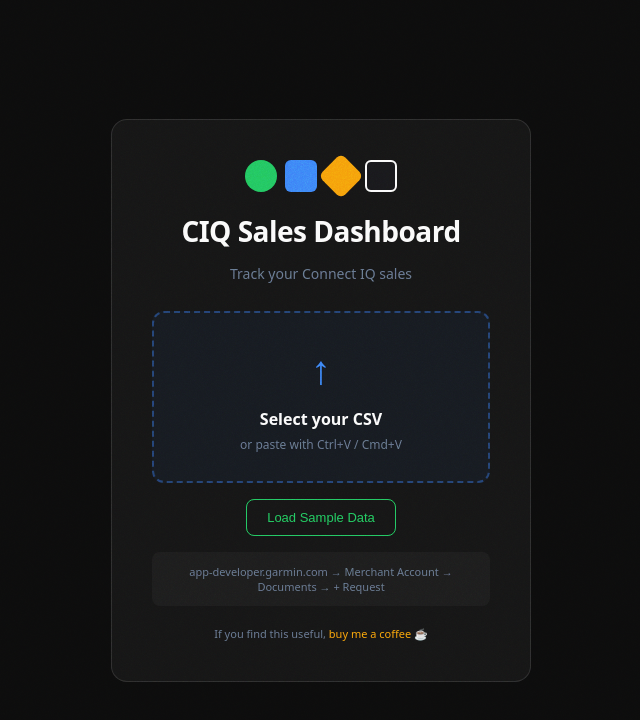
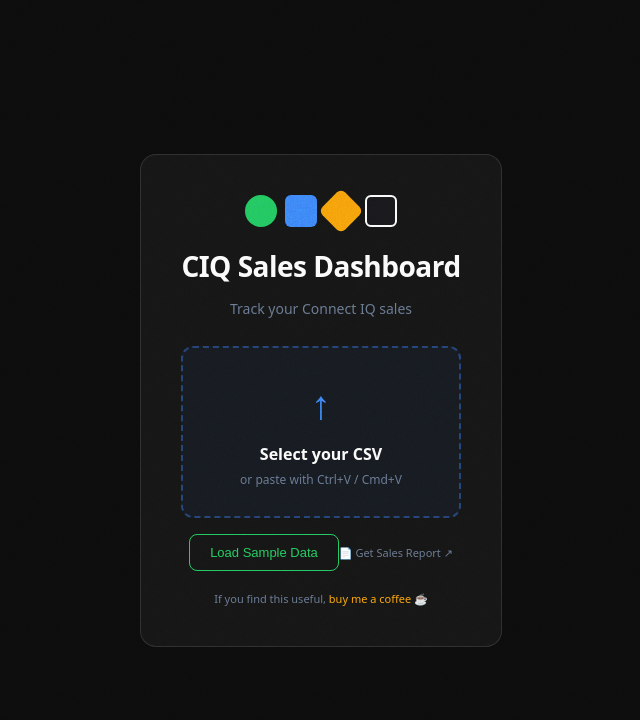
Before and after one commit to cdphx4/CIQ-Dash, a React (Vite) app: page / in a window 1280 px wide. Shown: the top 720 px of the page, without its empty margins (319-959 px from the left). Built offline with nearby package versions, Linux system fonts and the light colour scheme.

Commit message:
text update

```diff
--- a/src/App.jsx
+++ b/src/App.jsx
@@ -546,13 +546,15 @@
             Load Sample Data
           </button>
 
-          <div style={{ marginTop: '16px', padding: '12px', background: 'rgba(255,255,255,0.03)', borderRadius: '8px' }}>
-            <p style={{ color: PISTE.slate, fontSize: '11px', margin: 0 }}>
-              <a href="https://apps-developer.garmin.com/developer/dashboard?dashboardTab=2&merchantDashboard=documents" target="_blank" rel="noopener noreferrer" style={{ color: PISTE.slate, textDecoration: 'none' }}>
-                app-developer.garmin.com → Merchant Account → Documents → + Request
-              </a>
-            </p>
-          </div>
+          <a
+            href="https://apps-developer.garmin.com/developer/dashboard?dashboardTab=2&merchantDashboard=documents"
+            target="_blank"
+            rel="noopener noreferrer"
+            title="app-developer.garmin.com → Merchant Account → Documents → + Request"
+            style={{ display: 'inline-block', marginTop: '16px', color: PISTE.slate, fontSize: '11px', textDecoration: 'none' }}
+          >
+            📄 Get Sales Report ↗
+          </a>
 
           <p style={{ marginTop: '20px', marginBottom: 0, fontSize: '11px', color: PISTE.slate }}>
             If you find this useful,{' '}
```
